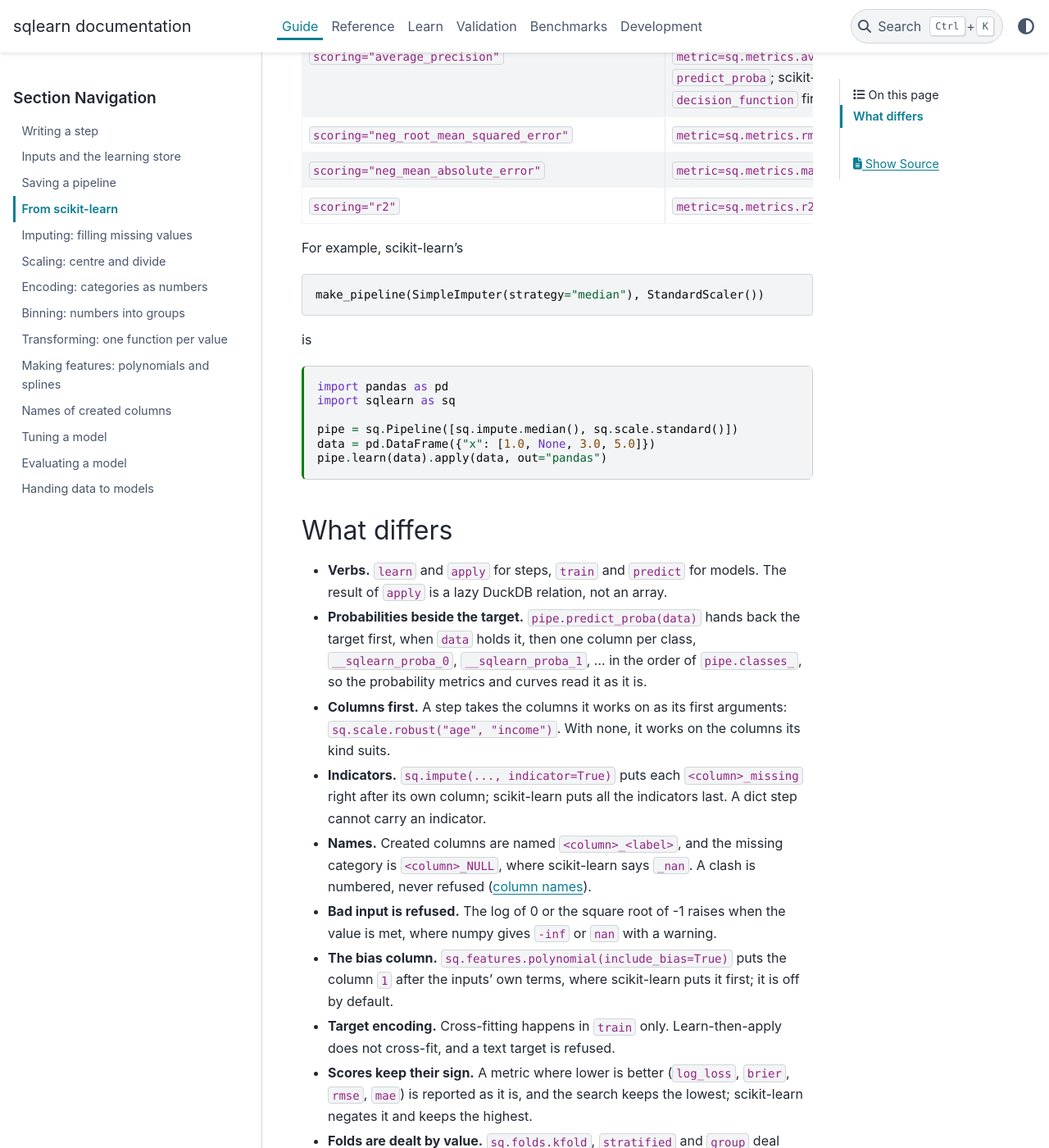
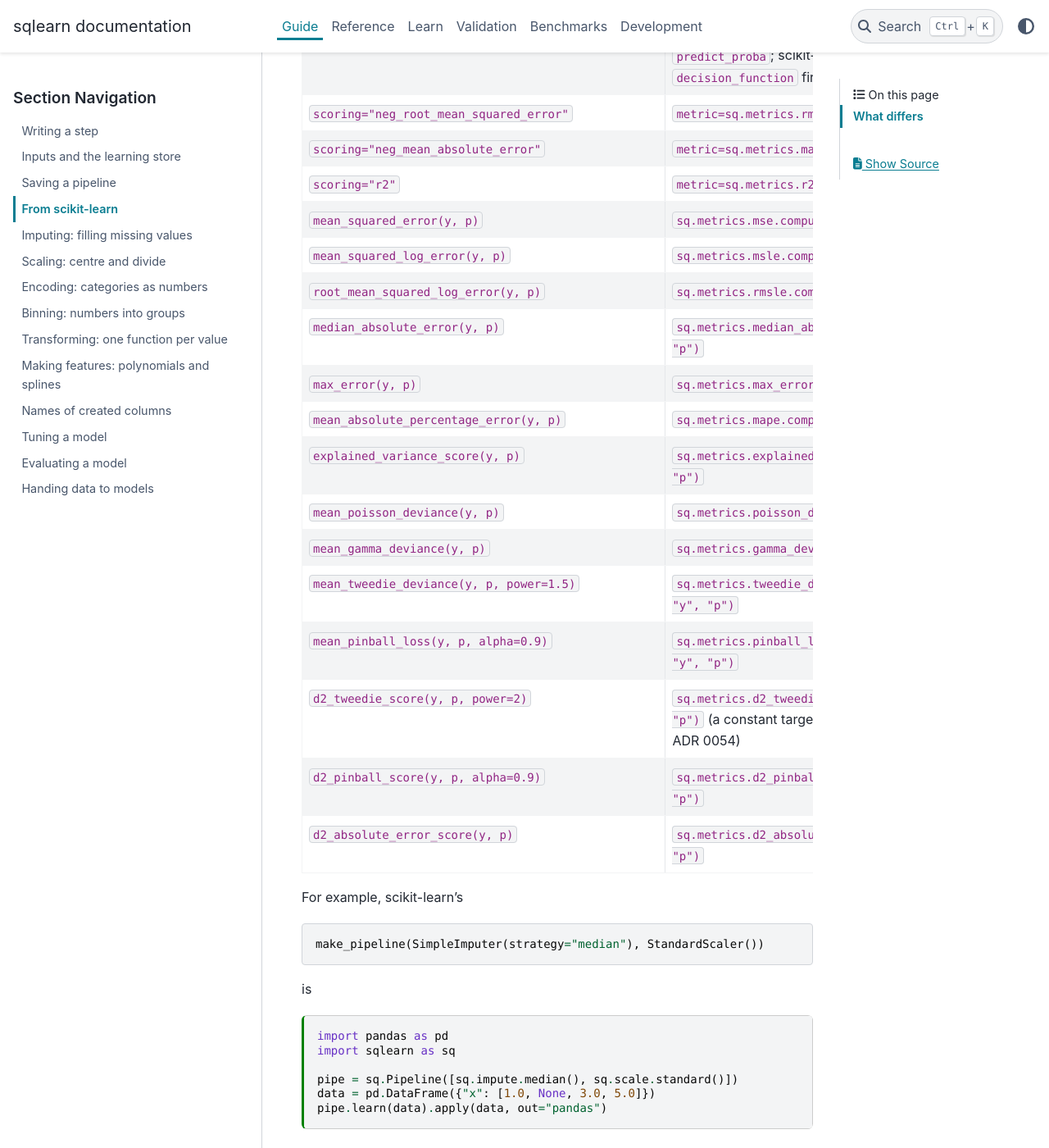
Before and after one commit to glaucis/sqlearn, a Sphinx documentation site: the page built from docs/guide/from-scikit-learn.md, in a window 1280 px wide and 1400 px high, scrolled down 3422 px. Shown: the whole window at 82% size. Built offline with Sphinx 7.4.7 and the PyData theme 0.15.4, drawn with Linux system fonts in a browser that asks for light colours; pages that are not in the unit, such as notebooks, are missing from menus; the version number could not be read and is left out.

Commit message:
docs: list the regression scores a search takes (#63)

```diff
--- a/docs/guide/from-scikit-learn.md
+++ b/docs/guide/from-scikit-learn.md
@@ -80,6 +80,20 @@ counterpart.
 | `scoring="neg_root_mean_squared_error"` | `metric=sq.metrics.rmse` |
 | `scoring="neg_mean_absolute_error"` | `metric=sq.metrics.mae` |
 | `scoring="r2"` | `metric=sq.metrics.r2` |
+| `mean_squared_error(y, p)` | `sq.metrics.mse.compute(rel, "y", "p")` |
+| `mean_squared_log_error(y, p)` | `sq.metrics.msle.compute(rel, "y", "p")` |
+| `root_mean_squared_log_error(y, p)` | `sq.metrics.rmsle.compute(rel, "y", "p")` |
+| `median_absolute_error(y, p)` | `sq.metrics.median_absolute_error.compute(rel, "y", "p")` |
+| `max_error(y, p)` | `sq.metrics.max_error.compute(rel, "y", "p")` |
+| `mean_absolute_percentage_error(y, p)` | `sq.metrics.mape.compute(rel, "y", "p")` |
+| `explained_variance_score(y, p)` | `sq.metrics.explained_variance.compute(rel, "y", "p")` |
+| `mean_poisson_deviance(y, p)` | `sq.metrics.poisson_deviance.compute(rel, "y", "p")` |
+| `mean_gamma_deviance(y, p)` | `sq.metrics.gamma_deviance.compute(rel, "y", "p")` |
+| `mean_tweedie_deviance(y, p, power=1.5)` | `sq.metrics.tweedie_deviance(power=1.5).compute(rel, "y", "p")` |
+| `mean_pinball_loss(y, p, alpha=0.9)` | `sq.metrics.pinball_loss(alpha=0.9).compute(rel, "y", "p")` |
+| `d2_tweedie_score(y, p, power=2)` | `sq.metrics.d2_tweedie(power=2).compute(rel, "y", "p")` (a constant target scores 1 or 0 instead of raising, ADR 0054) |
+| `d2_pinball_score(y, p, alpha=0.9)` | `sq.metrics.d2_pinball(alpha=0.9).compute(rel, "y", "p")` |
+| `d2_absolute_error_score(y, p)` | `sq.metrics.d2_absolute_error.compute(rel, "y", "p")` |
 
 For example, scikit-learn's
 
```
Also changed, not shown: docs/guide/tuning-a-model.md (+8 -2 lines).
